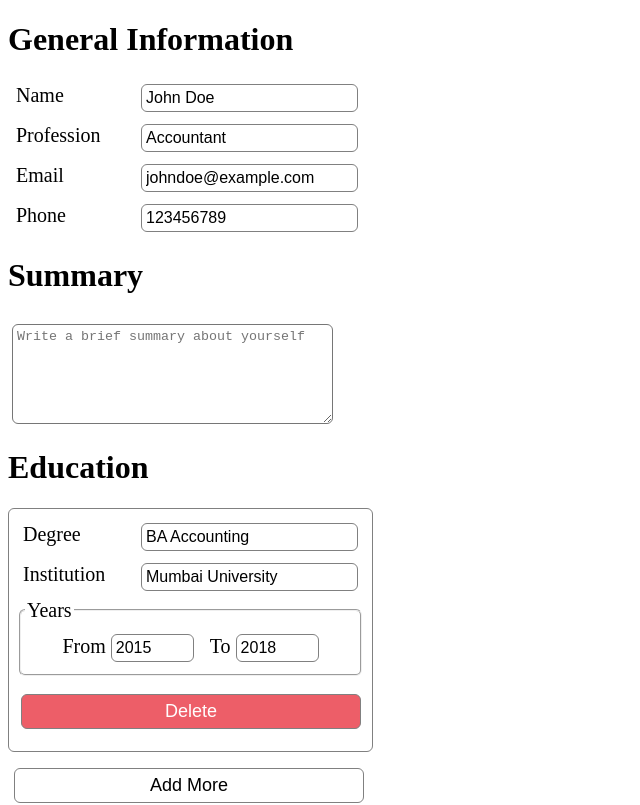
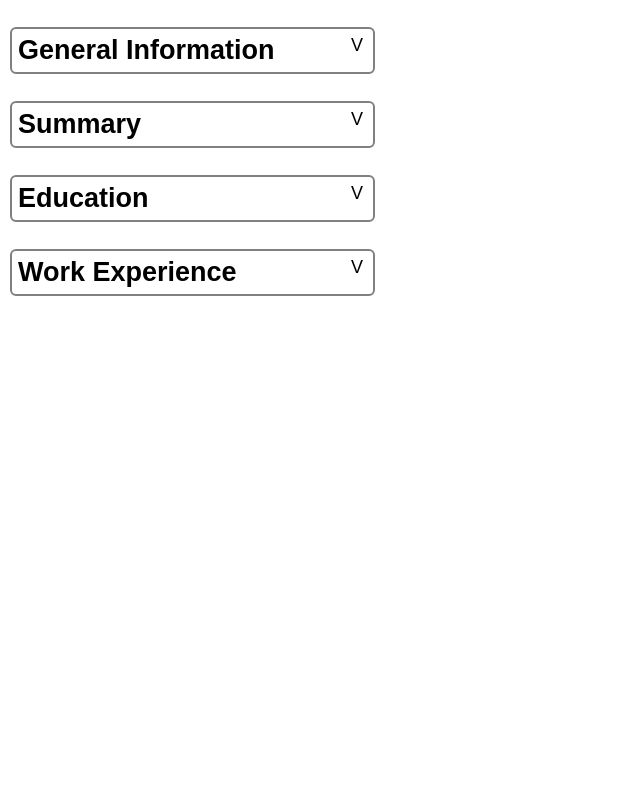
Before and after one commit to A6ih/Cv-Builder, a React (Vite) app: page / in a window 1280 px wide. Shown: the top 805 px of the page, without its empty margins (0-640 px from the left). Built offline with nearby package versions, Linux system fonts and the light colour scheme.

Commit message:
Add drop-down style for all sections

```diff
--- a/src/App.jsx
+++ b/src/App.jsx
@@ -11,13 +11,13 @@ function App() {
   const [work, setWork] = useState([{id: crypto.randomUUID(), role: "Accountant", company:"AC Firm", dateStart:"2019-01-02", dateEnd:"2022-01-01", description:""}])
   return (
     <>
-     <Section header="General Information">
+     <Section header="General Information" className="general-info">
         <Input label="Name" text={personalInfo.name} handleInput={(e) => setPersonalInfo({...personalInfo, name:e.target.value})} inputType="text"/>
         <Input label="Profession" text={personalInfo.profession} handleInput={(e) => setPersonalInfo({...personalInfo, profession:e.target.value})} inputType="text"/>
         <Input label="Email" text={personalInfo.email} handleInput={(e) => setPersonalInfo({...personalInfo, email:e.target.value})} inputType="email"/>
         <Input label="Phone" text={personalInfo.phone} handleInput={(e) => setPersonalInfo({...personalInfo, phone:e.target.value})} inputType="tel"/>
      </Section>
-     <Section header="Summary">
+     <Section header="Summary" className="summary">
       <textarea placeholder="Write a brief summary about yourself" cols="37" rows="6" onChange={(e) => setSummary(e.target.value)} value={summary}></textarea>
      </Section>
      <Section className="education" header="Education">
--- a/src/Section.jsx
+++ b/src/Section.jsx
@@ -1,8 +1,19 @@
+const toggleDiv = (e) => {
+    const icon = e.currentTarget.children[1]
+    const sibling = e.currentTarget.nextSibling
+    icon.classList.toggle("rotate-icon")
+    sibling.classList.remove("inactive")
+    sibling.classList.toggle("drop-active")
+}
+
 const Section = ({children, header, className}) => {
     return (
         <>
-         <h1>{header}</h1>
-         <div className={className}>
+         <button className="section-button" onClick={toggleDiv}>
+            <h2>{header}</h2>
+            <span>V</span>
+         </button>
+         <div className={className + " " + "inactive drop-inactive"}>
             {children}
          </div>
         </>
--- a/src/index.css
+++ b/src/index.css
@@ -94,3 +94,64 @@ input[type="date"] {
   padding: 2px;
   font-size: 14px;
 }
+
+.section-button {
+  display: flex;
+  justify-content: space-between;
+  margin-left: 2px;
+  min-width: 365px;
+  border: 2px solid gray;
+  margin-top: 1.5em;
+}
+
+span {
+  transform-origin: center;
+  margin-right: 4px;
+  transition: transform 350ms;
+}
+
+.section-button > h2 {
+  padding: 0px;
+  margin: 0px;
+}
+
+.inactive {
+  display: none;
+}
+
+.rotate-icon {
+  transition: transform 350ms;
+  transform: rotate(180deg);
+}
+
+.drop-inactive {
+  transform-origin: top;
+  animation: drop-down-inactive 350ms ease-in;
+  animation-fill-mode: forwards;
+}
+
+.drop-active {
+  transform-origin: top;
+  animation: drop-down-active 350ms ease-out;
+  animation-fill-mode: forwards;
+}
+
+@keyframes drop-down-inactive {
+  0% {
+    transform: scaleY(1);
+  }
+  100% {
+    transform: scaleY(0);
+    display: none;
+  }
+}
+
+@keyframes drop-down-active {
+  0% {
+    display: block;
+    transform: scaleY(0);
+  }
+  100% {
+    transform: scaleY(1);
+  }
+}
```
